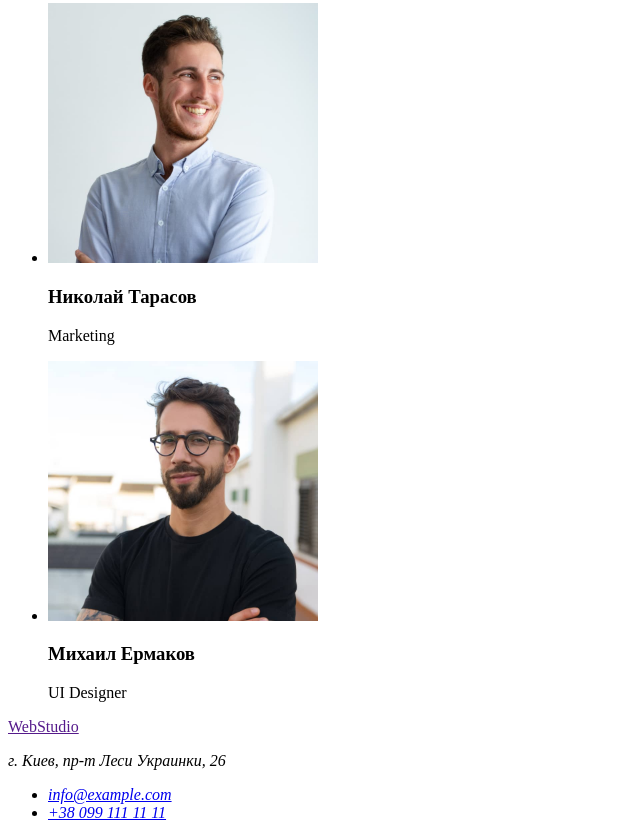
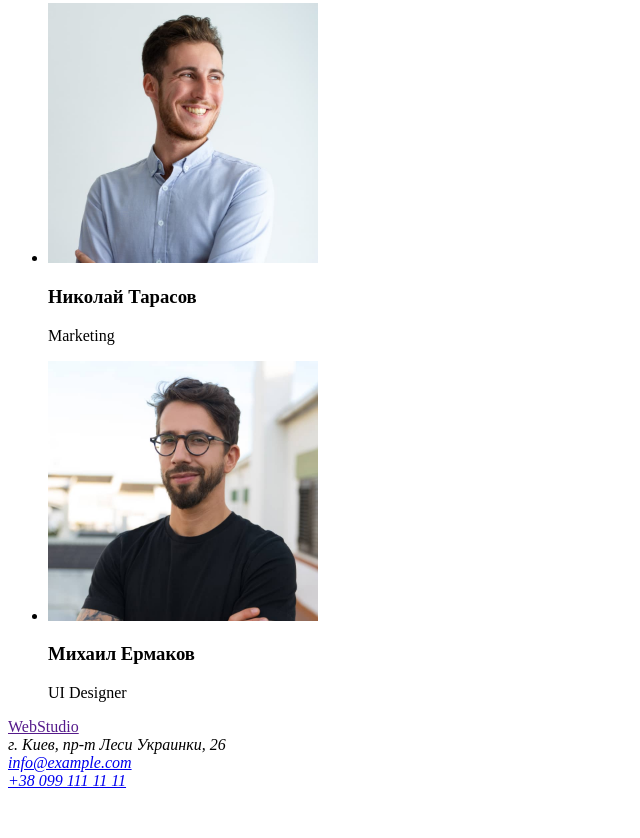
Before and after one commit to vladimirblur/goit-markup-hw-01, a plain HTML site: page index.html in a window 1280 px wide. Shown: the part 2285-3123 px from the top of the page, without its empty margins (0-640 px from the left). After the commit the page ends 3083 px from the top, so only its background shows below. Drawn offline with Linux system fonts and the light colour scheme.

Commit message:
Добавляет файл конфигурации и исправления  в блок адрес.

```diff
--- a/index.html
+++ b/index.html
@@ -156,19 +156,12 @@
 
     <address>
 
-      <p>г. Киев, пр-т Леси Украинки, 26</p>
+      г. Киев, пр-т Леси Украинки, 26  <br/>
 
-      <ul>
+          <a href="maiilto:info@example.com">info@example.com</a> <br/>
 
-        <li>
-          <a href="maiilto:info@example.com">info@example.com</a>
-        </li>
 
-        <li>
           <a href="tel:+380991111111">+38 099 111 11 11</a>
-        </li>
-
-     </ul>
 
     </address>
   </footer>
```
Also changed, not shown: .prettierrc.json (added).
